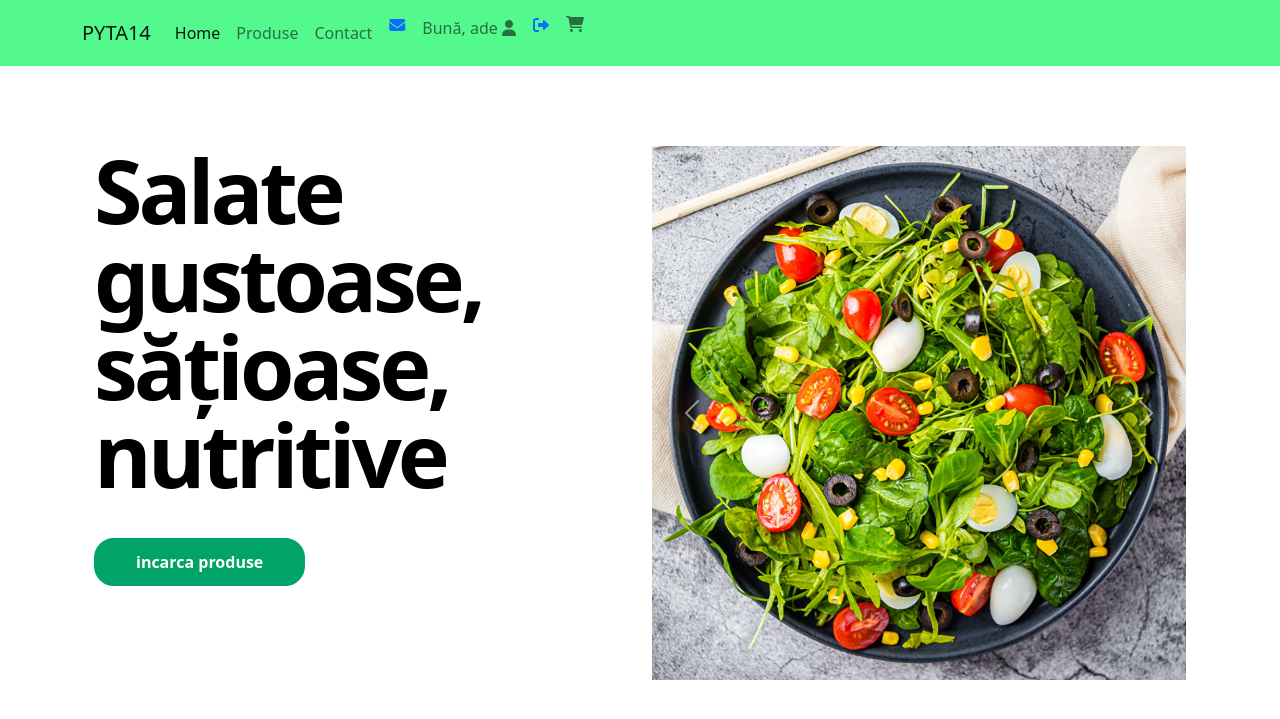
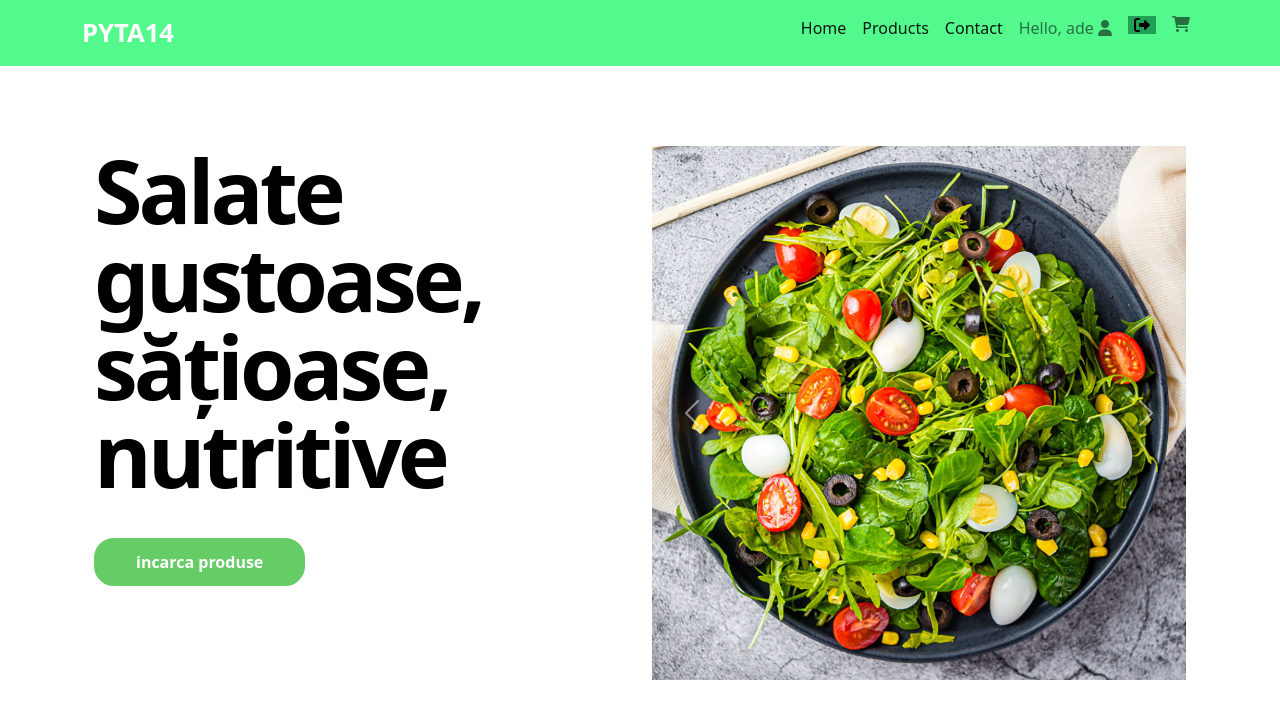
Before and after one commit to Ade3794/Salate_gustoase, a Django app: page / in a window 1280 px wide. Shown: the top 719 px of the page. Run offline with Django 5.2, Linux system fonts and the light colour scheme; a user stored in the database is signed in; some libraries are stand-ins or nearby versions.

Commit message:
second commit

```diff
--- a/connection/urls.py
+++ b/connection/urls.py
@@ -1,7 +1,7 @@
 from django.urls import path
-from .views import ContactView
+from . import views
 app_name = 'connection'
 
 urlpatterns = [
-    path('contact/', ContactView.as_view(), name='contact' ),
+    path('contact/', views.contact, name='contact' ),
 ]
--- a/salate_gustoase14/settings.py
+++ b/salate_gustoase14/settings.py
@@ -40,7 +40,7 @@
     'django.contrib.staticfiles',
     'salate_gustoase14_app',
     'account',
-    'connection',
+    # 'connection',
 ]
 
 MIDDLEWARE = [
--- a/salate_gustoase14/urls.py
+++ b/salate_gustoase14/urls.py
@@ -25,7 +25,7 @@
     path('', include('salate_gustoase14_app.urls')),
     path('', include('django.contrib.auth.urls')),
     path('account/', include('account.urls')),
-    path('', include('connection.urls')),
+    # path('', include('connection.urls')),
  ]
 if settings.DEBUG:
     urlpatterns += static(settings.MEDIA_URL, document_root= settings.MEDIA_URL)
--- a/salate_gustoase14_app/templates/salate_gustoase14_app/navbar.html
+++ b/salate_gustoase14_app/templates/salate_gustoase14_app/navbar.html
@@ -1,43 +1,37 @@
 {% block navbar %}
 <nav class="navbar navbar-expand-lg navbar-light bg-light">
   <div class="container-fluid container">
-    <a class="navbar-brand" href="/">PYTA14</a>
-    <button class="navbar-toggler" type="button" data-bs-toggle="collapse" data-bs-target="#navbarNavAltMarkup" aria-controls="navbarNavAltMarkup" aria-expanded="false" aria-label="Toggle navigation">
+    <a class="navbar-brand brand-logo" href="/">PYTA14</a>
+    <button class="navbar-toggler" type="button" data-bs-toggle="collapse" data-bs-target="#navbarNavDropdown" aria-controls="navbarNavDropdown" aria-expanded="false" aria-label="Toggle navigation">
       <span class="navbar-toggler-icon"></span>
     </button>
+    <div class="d-flex">
       <div class="collapse navbar-collapse" id="navbarNavAltMarkup">
         <div class="navbar-nav">
           <a class="nav-link active" aria-current="page" href="/">Home</a>
-        <a class="nav-link" href="{% url 'salate_gustoase14_app:products' %}">Produse</a>
-        <a class="nav-link" href="/">Contact</a>
-      </div>
-      <div class="navbar-nav">
-        <form class="nav-link" action="{% url 'contact' %}" method="POST">
-          {% csrf_token %}
-          <button class="btn btn-link p-0" type="submit" title="Contact">
-            <i class="fas fa-envelope"></i>
-          </button>
-        </form>
+          <a class="nav-link active" aria-current="page" href="{% url 'salate_gustoase14_app:products' %}">Products</a>
+          <a class="nav-link active" aria-current="page" href="/">Contact</a>
           {% if user.is_authenticated %}
-          <a class="nav-link" href="#" title="Deautentificare"> Bună, {{ user.username }}
+            <a class="nav-link" href="#" title="Deautentificare"> Hello, {{user.username}}
               <i class="fas fa-user"></i>
             </a>
             <form class="nav-link" action="{% url 'logout' %}" method="POST">
               {% csrf_token %}
-            <button class="btn btn-link p-0" type="submit" title="Logout">
+              <button class="logout-button" type="submit">
                 <i class="fas fa-sign-out-alt"></i>
               </button>
             </form>
             <a class="nav-link" href="#" title="Coșul tău">
-            <i class="fas fa-shopping-cart"></i>
+              <i class="fa-solid fa-shopping-cart"></i>
             </a>
           {% else %}
             <a class="nav-link" href="{% url 'account:login' %}" title="Autentificare">
-            <i class="fas fa-sign-in-alt"></i>
+              <i class="fa-solid fa-sign-in-alt"></i>
             </a>
           {% endif %}
         </div>
       </div>
     </div>
+  </div>
 </nav>
 {% endblock %}
--- a/static/css/base.css
+++ b/static/css/base.css
@@ -27,10 +27,10 @@
 
 .btn-custom {
     font-weight: bold;
-    background-color: #01A368;
+    background-color: #66CC66;
     padding: 10px 40px;
     border-radius: 20px;
-    border: 2px solid #01A368;
+    border: 2px solid #66CC66;
     color: #FFFFFF;
 }
 
```
Also changed, not shown: connection/apps.py (+6 -6 lines), connection/forms.py (+6 -6 lines), connection/templates/contact.html (+18 -18 lines), connection/views.py (+6 -1 lines), README.md, photo_app/Salate_gustoase_satioase_nutritive.png. Lines whose indentation alone changed are shown as unchanged.
